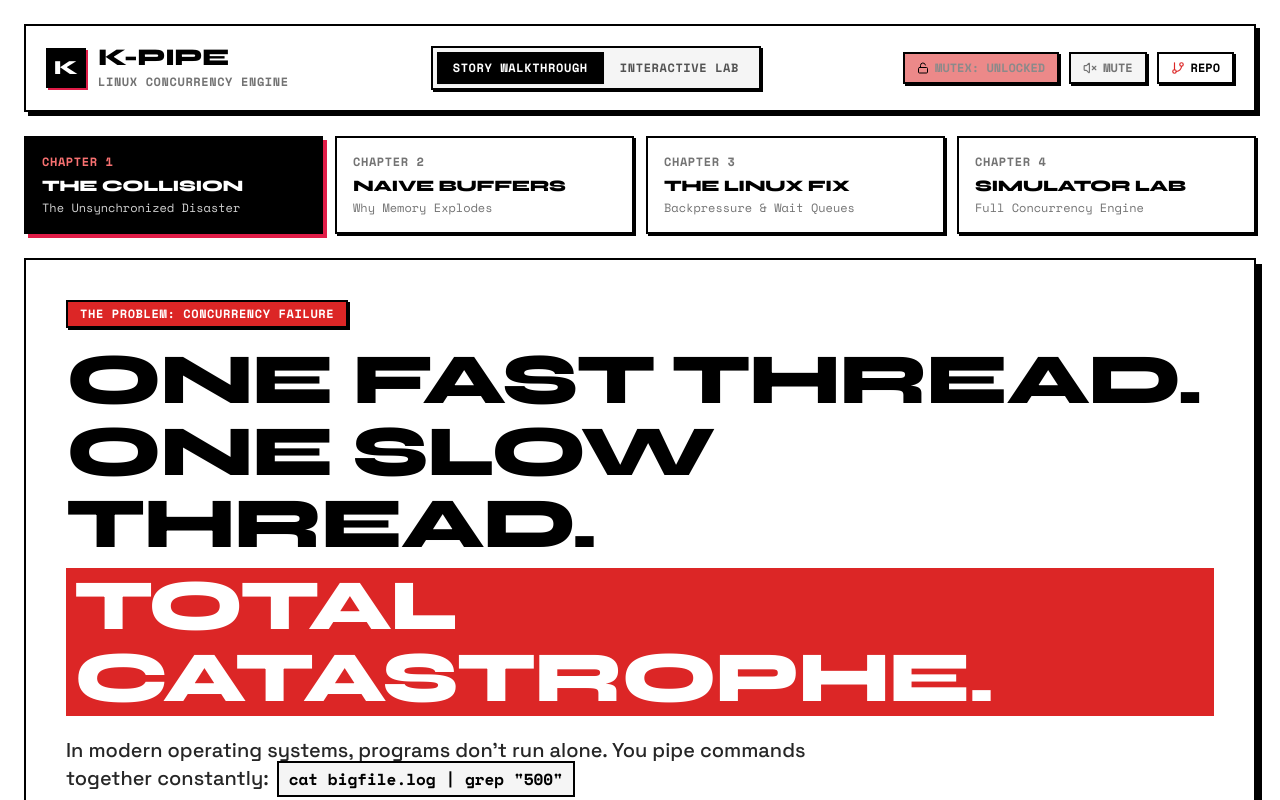
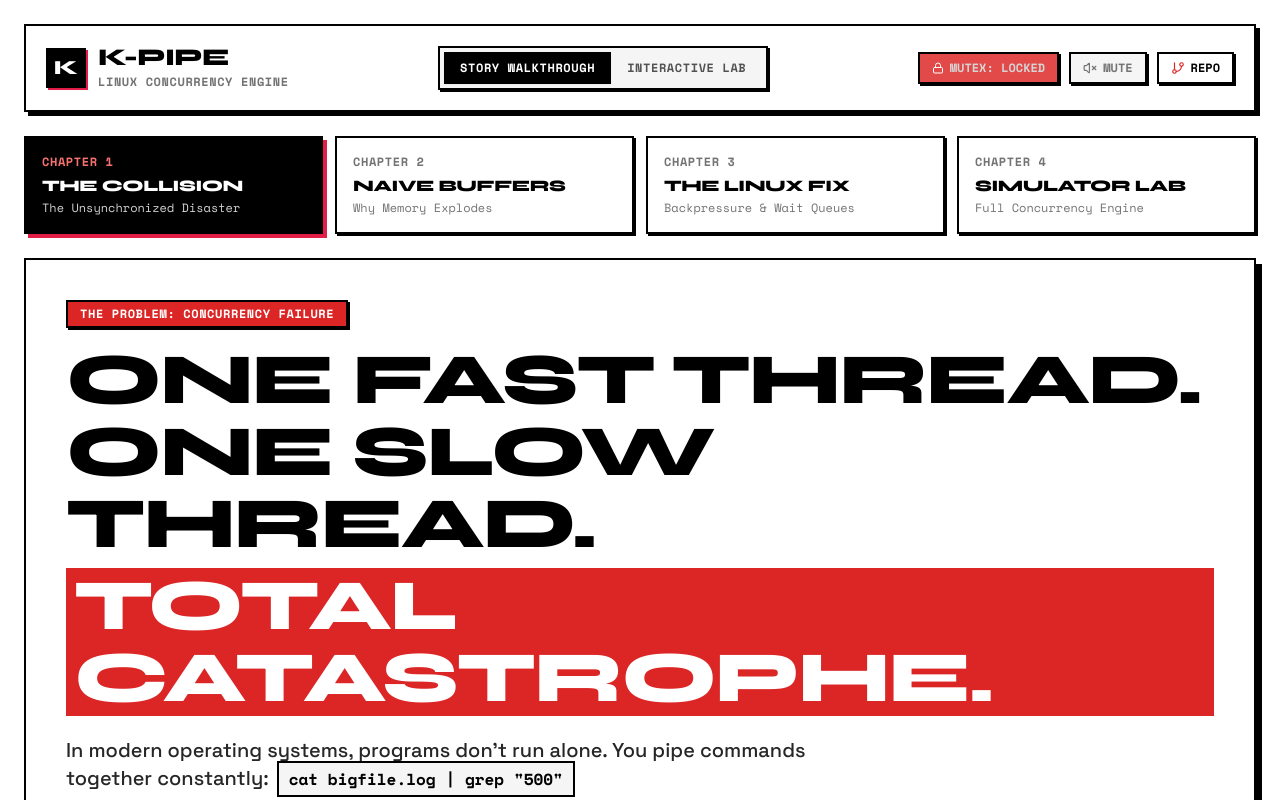
Before and after one commit to Danny-Wits/k-pipe, a React (Vite) app in the folder frontend/: page / in a window 1280 px wide. Shown: the top 800 px of the page. Built offline with nearby package versions, Linux system fonts and the light colour scheme; no server answers.

Commit message:
feat: pulse MUTEX LOCKED state during memory transfers so human eye can see lock acquisition

```diff
--- a/frontend/src/components/Header.jsx
+++ b/frontend/src/components/Header.jsx
@@ -1,4 +1,4 @@
-import React, { useState } from 'react';
+import React, { useState, useEffect, useRef } from 'react';
 import { Volume2, VolumeX, GitBranch, Lock, Unlock } from 'lucide-react';
 import { sounds } from '../audio/SoundEffects';
 
@@ -9,8 +9,39 @@ export default function Header({
   activeChapter,
   onSelectChapter
 }) {
-  const isMutexLocked = Boolean(telemetry?.mutexLocked);
   const [isMuted, setIsMuted] = useState(true);
+  const [isLockEngaged, setIsLockEngaged] = useState(false);
+  const prevPointersRef = useRef({ head: 0, tail: 0, initialized: false });
+
+  // In the real Linux kernel, the mutex is held for nanoseconds during pointer & memory copy.
+  // We pulse the visual lock indicator for 160ms whenever head/tail updates or lock is signaled,
+  // allowing the human eye to clearly perceive the lock acquiring and releasing in real time.
+  useEffect(() => {
+    if (!telemetry) return;
+    const currentHead = telemetry.headPointer ?? 0;
+    const currentTail = telemetry.tailPointer ?? 0;
+
+    if (!prevPointersRef.current.initialized) {
+      prevPointersRef.current = { head: currentHead, tail: currentTail, initialized: true };
+      return;
+    }
+
+    const hasPointerMoved =
+      currentHead !== prevPointersRef.current.head ||
+      currentTail !== prevPointersRef.current.tail;
+
+    prevPointersRef.current = { head: currentHead, tail: currentTail, initialized: true };
+
+    if (hasPointerMoved || telemetry.mutexLocked) {
+      setIsLockEngaged(true);
+      const timer = setTimeout(() => {
+        setIsLockEngaged(false);
+      }, 180);
+      return () => clearTimeout(timer);
+    }
+  }, [telemetry?.headPointer, telemetry?.tailPointer, telemetry?.mutexLocked]);
+
+  const isMutexLocked = isLockEngaged || Boolean(telemetry?.mutexLocked);
 
   const toggleSound = () => {
     const nextState = !isMuted;
```
